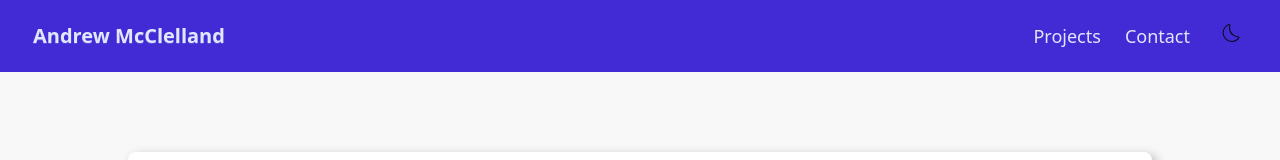
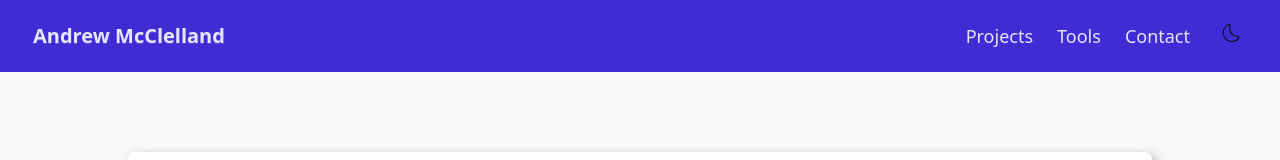
Before and after one commit to aejmcclelland/portfolio, a Next.js app: page / in a window 1280 px wide. Shown: the top 160 px of the page. Built offline with nearby package versions, Linux system fonts and the light colour scheme; no server answers.

Commit message:
Added Tools link to navbar component

```diff
--- a/src/components/Navbar.tsx
+++ b/src/components/Navbar.tsx
@@ -33,6 +33,14 @@ export default function Navbar() {
 								onClick={() => setIsOpen(false)}
 								className='text-lg text-primary-content hover:text-warning transition-colors duration-200'>
 								Projects
+							</Link>
+						</li>
+						<li>
+							<Link
+								href='/local-tools'
+								onClick={() => setIsOpen(false)}
+								className='text-lg text-primary-content hover:text-warning transition-colors duration-200'>
+								Tools
 							</Link>
 						</li>
 						<li>
@@ -107,6 +115,14 @@ export default function Navbar() {
 						</li>
 						<li>
 							<Link
+								href='/local-tools'
+								onClick={() => setIsOpen(false)}
+								className='text-lg text-primary-content hover:text-warning transition-colors duration-200'>
+								Tools
+							</Link>
+						</li>
+						<li>
+							<Link
 								href='/contact'
 								onClick={() => setIsOpen(false)}
 								className='text-lg text-primary-content hover:text-warning transition-colors duration-200'>
```
